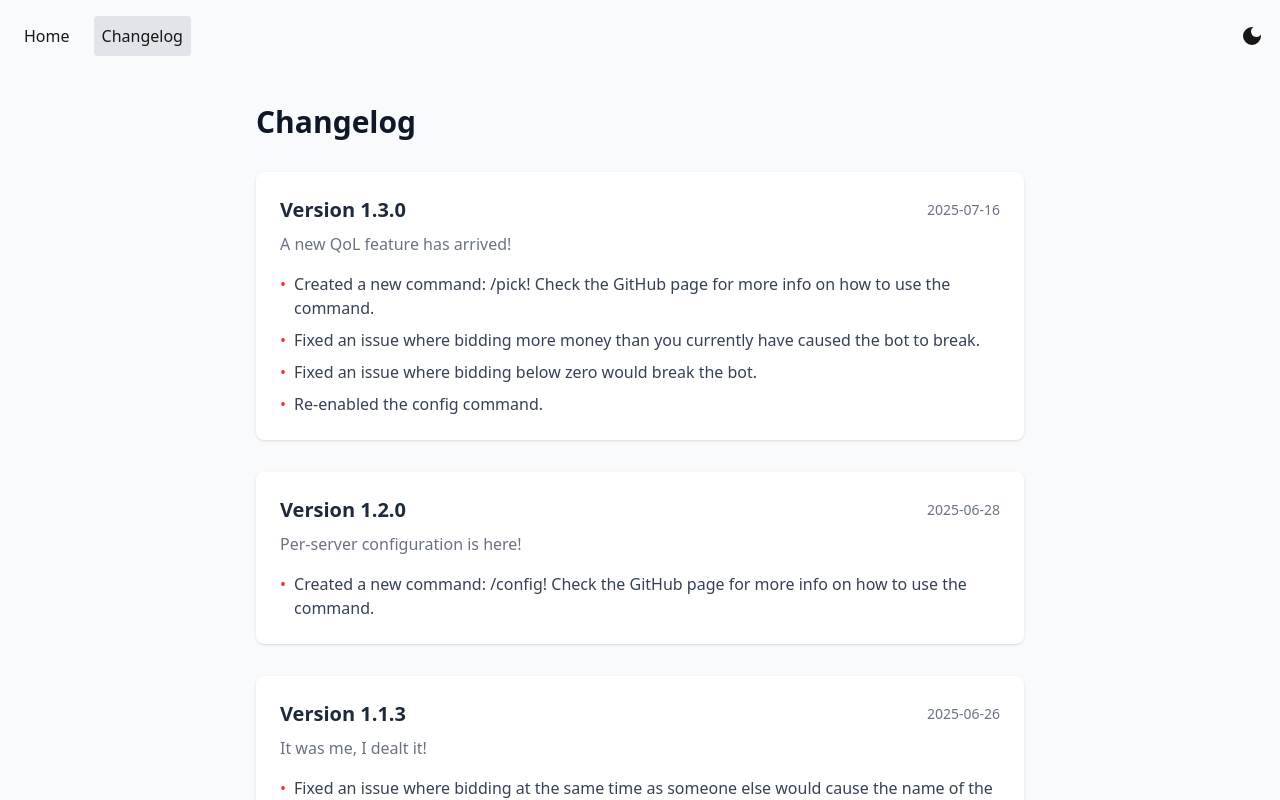
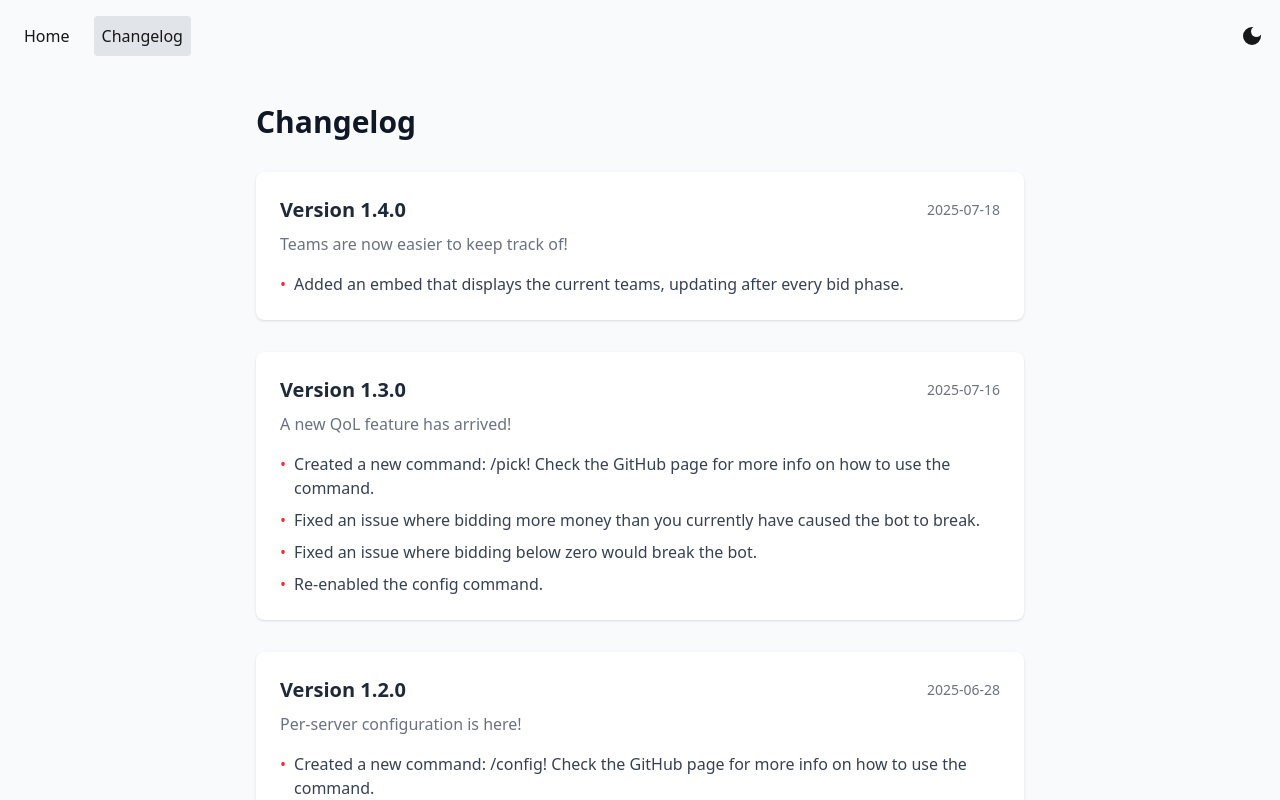
Before and after one commit to mehkij/poke-auction, a React (Vite) app in the folder frontend/: page /changelog in a window 1280 px wide. Shown: the top 800 px of the page. Built offline with nearby package versions, Linux system fonts and the light colour scheme.

Commit message:
chore: update changelog

```diff
--- a/frontend/src/changelog.ts
+++ b/frontend/src/changelog.ts
@@ -6,6 +6,14 @@ type ChangelogEntry = {
 };
 
 export const changelog: ChangelogEntry[] = [
+  {
+    version: "1.4.0",
+    date: "2025-07-18",
+    description: "Teams are now easier to keep track of!",
+    changes: [
+      "Added an embed that displays the current teams, updating after every bid phase.",
+    ],
+  },
   {
     version: "1.3.0",
     date: "2025-07-16",
```
